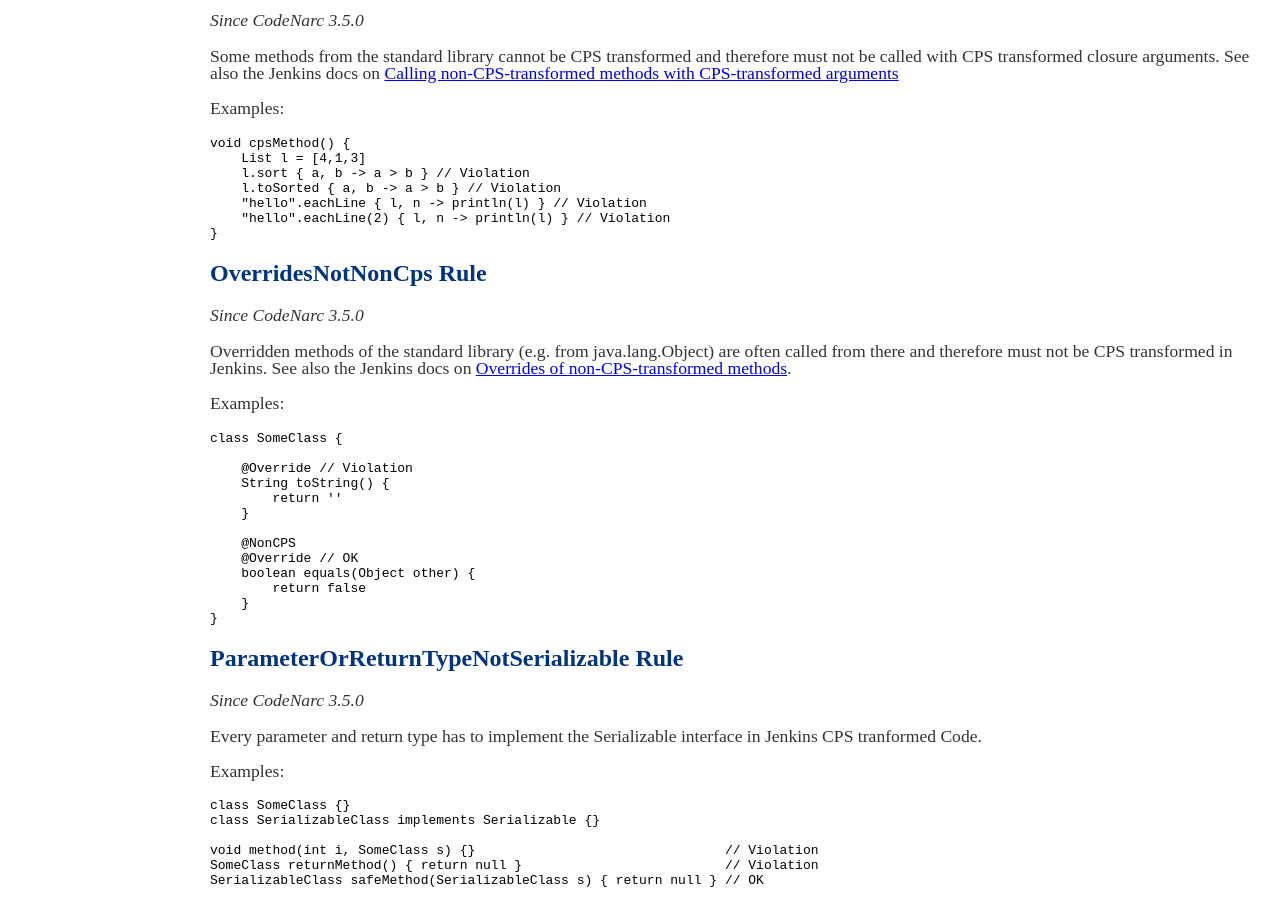
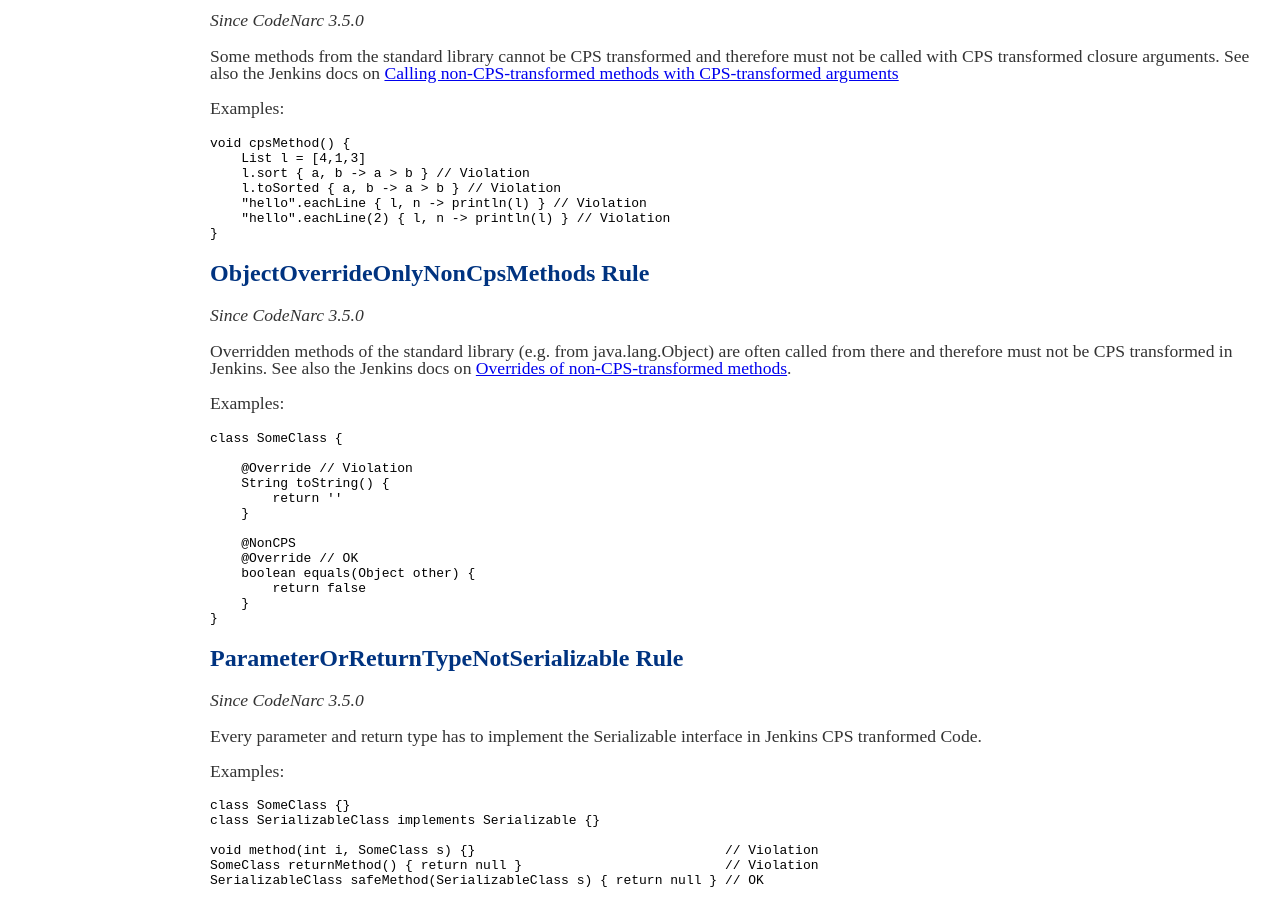
Before and after one commit to CodeNarc/CodeNarc, a Jekyll site: the page built from codenarc-rules-jenkins.md, in a window 1280 px wide and 900 px high, scrolled down 1827 px. Built offline with Jekyll 4.4.1, drawn with Linux system fonts in a browser that asks for light colours.

Commit message:
rename OverridesNotNonCps to ObjectOverrideOnlyNonCpsMethods
on-behalf-of: @e-solutions-GmbH <info@esolutions.de>

````diff
--- a/codenarc-rules-jenkins.md
+++ b/codenarc-rules-jenkins.md
@@ -120,7 +120,7 @@ void cpsMethod() {
 }
 ```
 
-## OverridesNotNonCps Rule
+## ObjectOverrideOnlyNonCpsMethods Rule
 
 *Since CodeNarc 3.5.0*
 
````
